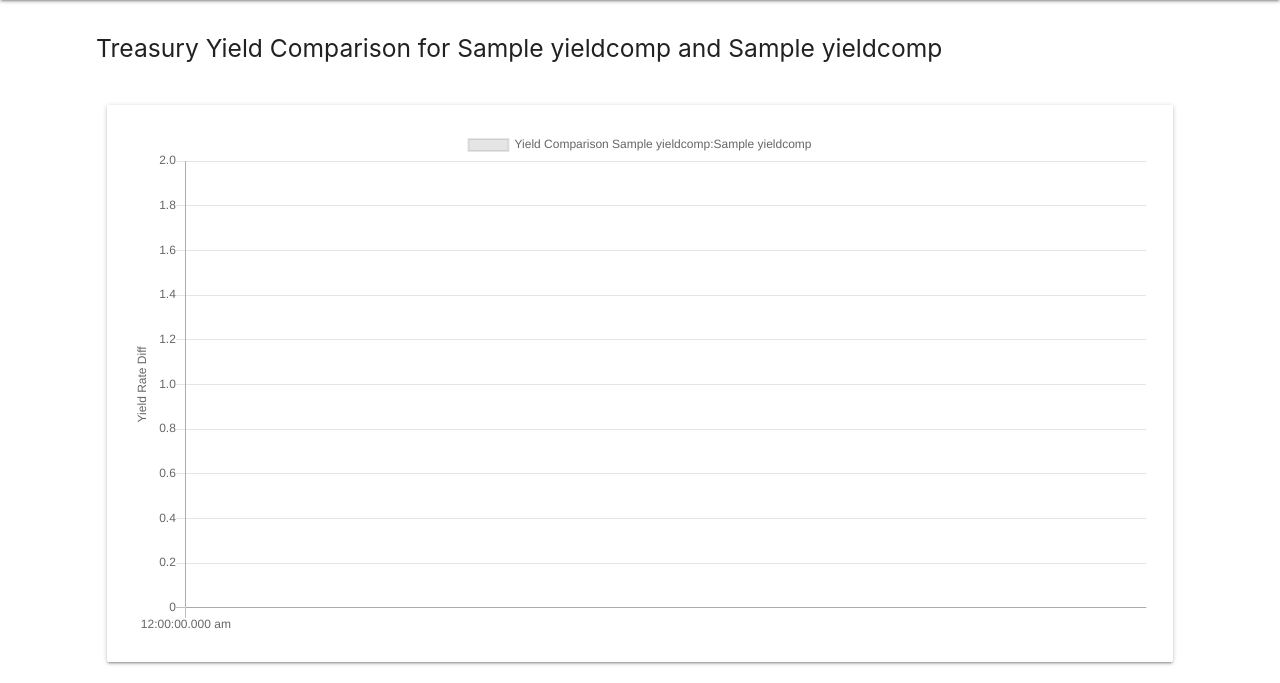
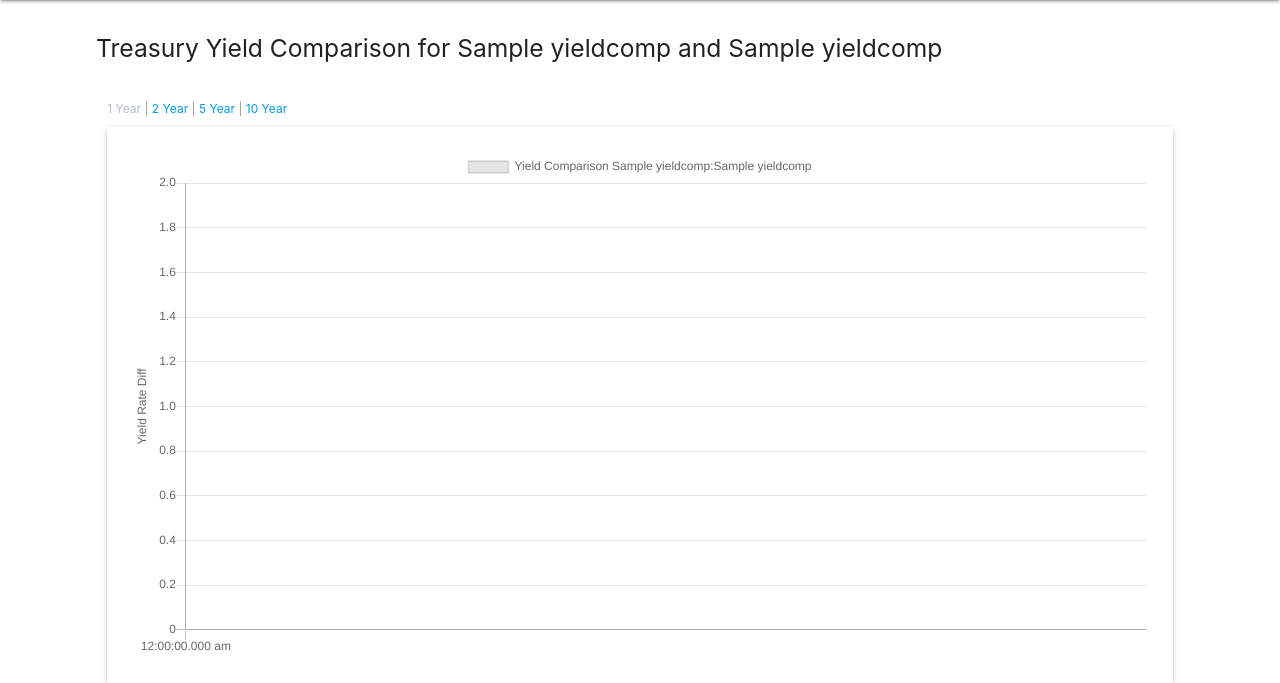
Before and after one commit to AJLeonardi/yield_curve_repo, a Django app: page /YieldComp/1/ in a window 1280 px wide. Shown: the part 64-747 px from the top of the page. Run offline with Django 3.2, Linux system fonts and the light colour scheme; tables that the repository leaves empty hold one stand-in row (values such as "Sample post"); some libraries are stand-ins or nearby versions.

Commit message:
need to finish the yearly links on the comp page -- mimic the 10 year, but put the conditional inside the class attribute so can use classes later if needed.

```diff
--- a/yc_proj/yc_app/templates/yc_app/base.html
+++ b/yc_proj/yc_app/templates/yc_app/base.html
@@ -59,6 +59,10 @@ footer p a:hover{
 .normal-yc-comp a:hover{
     font-weight: bolder;
 }
+.disabled-link{
+    color: #b0bec5;
+}
+
 .na-yc-comp{
     color: #cfd8dc;
 }
--- a/yc_proj/yc_app/templates/yc_app/comp_chart.html
+++ b/yc_proj/yc_app/templates/yc_app/comp_chart.html
@@ -9,9 +9,9 @@
         </div>
         <div class="row">
         <div class="col s12">
-          <!-- <label for="CompDataOverTime" class='card-label'>
-            <span>Treasury Yield Comparison for {{ sty_label }} and {{ lty_label }}</span>
-          </label> -->
+          <label for="CompDataOverTime" class='card-label'>
+              <span><a href="{% url 'yc_app:comp_chart' obj.pk %}" {% if date_range == 365 %}class="disabled-link" disabled{% endif %}>1 Year</a> | <a href="{% url 'yc_app:comp_chart' obj.pk %}?date_range=730" {% if date_range == 730 %}class="disabled-link" disabled{% endif %}>2 Year</a> | <a href="{% url 'yc_app:comp_chart' obj.pk %}?date_range=1825" {% if date_range == 1825 %}class="disabled-link" {% endif %}>5 Year</a> | <a {% if date_range != 3650 %}href="{% url 'yc_app:comp_chart' obj.pk %}?date_range=3650"{% endif %} {% if date_range == 3650 %}class="disabled-link"{% endif %}>10 Year</a></span>
+          </label>
           <div class="card-panel">
             <canvas id="CompDataOverTime"></canvas>
           </div>
--- a/yc_proj/yc_app/templates/yc_app/yc_data.html
+++ b/yc_proj/yc_app/templates/yc_app/yc_data.html
@@ -35,6 +35,9 @@
             <div class="row"></div>
             <div class="row">
                 <h5 class="no-margin large-padding">Yield Curve Comparison Grid</h5>
+                <label for="" class='card-label'>
+                    <span>Click on any value below to view the historical comparison between that short-term yield (row) and long-term yield (column). A negative value indicates that the yield curve between those two terms is inverted.</span>
+                </label>
             </div>
             <div class="row">
                 {% for row in yd_comp_grid %}
--- a/yc_proj/yc_app/views.py
+++ b/yc_proj/yc_app/views.py
@@ -80,6 +80,7 @@ def comp_page(request, comp_id):
         "description": "The comparison of the " + sty_label + " and " + lty_label
                        + "yields. A negative value here shows an inversion of the yield curve.",
         'is_comp': True,
+        'date_range': date_range,
     }
     return render(request, 'yc_app/comp_chart.html', context)
 
```
